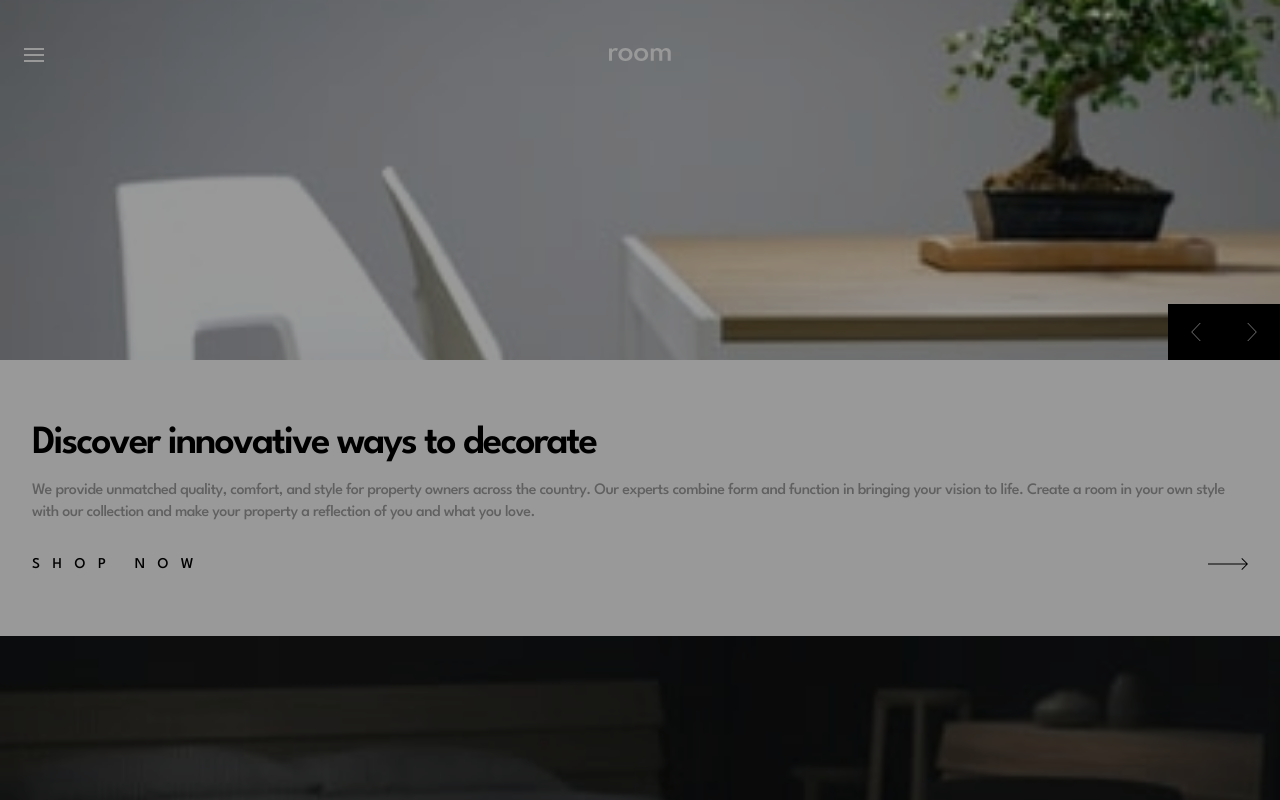
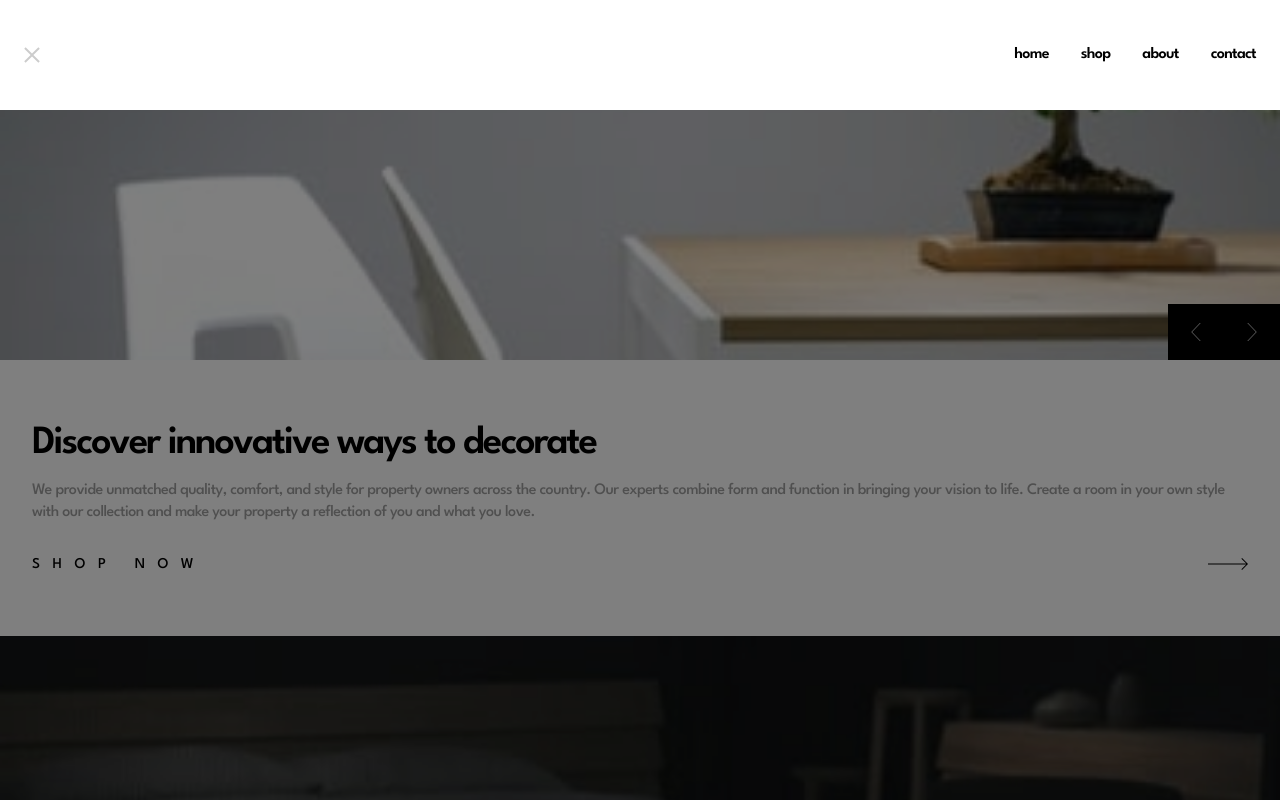
Before and after one commit to g-akca/room-homepage, a React (Vite) app: page / in a window 1280 px wide. Both pictures are taken after a click on the button 229 px from the left and 55 px from the top of the page. Shown: the top 800 px of the page. Built offline with nearby package versions, Linux system fonts and the light colour scheme.

Commit message:
Add Menu structure and styles

```diff
--- a/src/App.jsx
+++ b/src/App.jsx
@@ -13,7 +13,7 @@ function App() {
 
       <MainSection />
 
-      {isMenuOpen && <Menu />}
+      {isMenuOpen && <Menu closeMenu={() => setIsMenuOpen(false)} />}
     </div>
   )
 }
--- a/src/components/Header.jsx
+++ b/src/components/Header.jsx
@@ -8,7 +8,7 @@ function Header({ openMenu }) {
     <header className="relative h-90 px-6 py-12 bg-[url('/images/mobile-image-hero-1.jpg')] bg-cover bg-center">
       <nav>
         <div className="grid grid-cols-3">
-          <button type="button" onClick={openMenu}>
+          <button type="button" onClick={openMenu} className="cursor-pointer">
             <img src={menuIcon} alt="Menu icon" />
           </button>
 
--- a/src/components/Menu.jsx
+++ b/src/components/Menu.jsx
@@ -1,10 +1,23 @@
-function Menu() {
+import closeIcon from "/images/icon-close.svg";
+
+function Menu({ closeMenu }) {
   return (
     <div className="fixed inset-0 z-50">
-      <div className="absolute inset-0 bg-black/40" />
+      <div className="absolute inset-0 bg-black/50" onClick={closeMenu} />
 
-      <div className="absolute top-0 left-0 w-screen bg-white z-10">
+      <div className="absolute top-0 left-0 z-10 w-screen h-27.5 px-6 bg-white flex items-center justify-between">
+        <button type="button" onClick={closeMenu} className="cursor-pointer">
+          <img src={closeIcon} alt="Close menu" />
+        </button>
 
+        <nav>
+          <ul className="lowercase text-black font-semibold leading-[100%] tracking-[-0.7px] flex gap-8">
+            <li><a href="#">Home</a></li>
+            <li><a href="#">Shop</a></li>
+            <li><a href="#">About</a></li>
+            <li><a href="#">Contact</a></li>
+          </ul>
+        </nav>
       </div>
     </div>
   )
```
